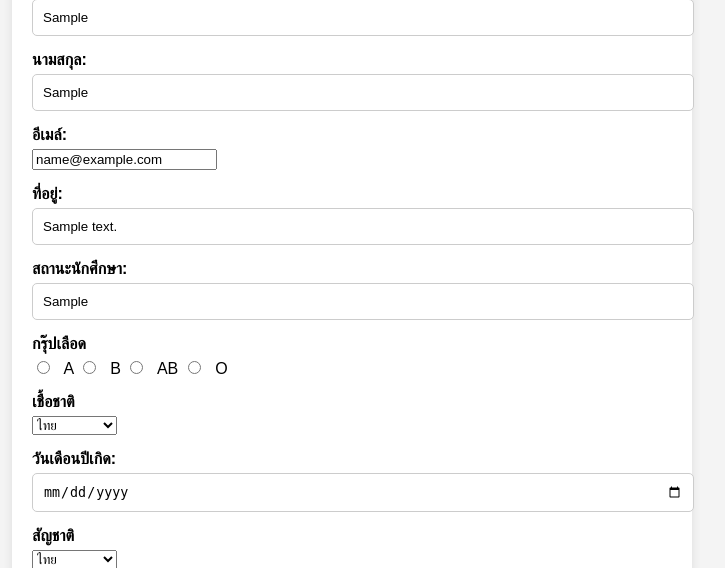
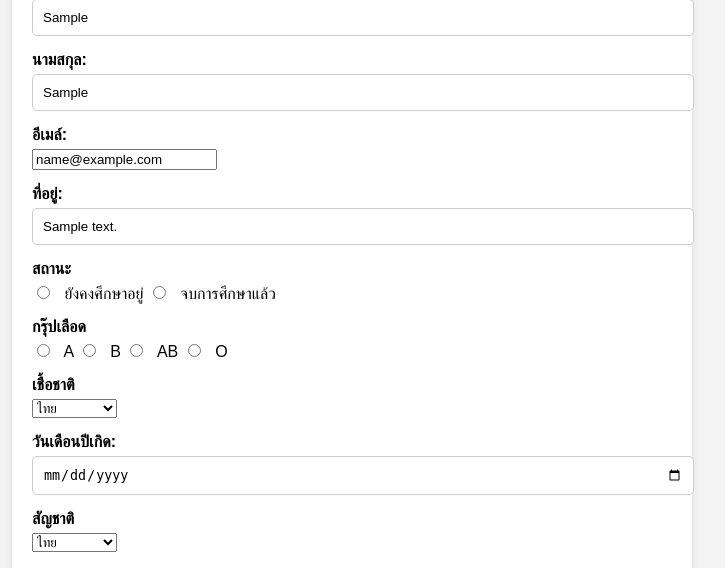
Before and after one commit to oomty43/pj, a PHP site: page /edit_student.php?s_id=1 in a window 1280 px wide. Shown: the part 719-1287 px from the top of the page, without its empty margins (288-1013 px from the left). Run offline with PHP 8.4, Linux system fonts and the light colour scheme; tables that the repository leaves empty or names only in its code hold one stand-in row (values such as "Sample post").

Commit message:
สถานะ นศ ฝั่ง admin

```diff
--- a/edit_student.php
+++ b/edit_student.php
@@ -237,8 +237,9 @@ $conn->close();
             </div>
 
             <div class="form-group">
-            <label for="s_stat">สถานะนักศึกษา:</label>
-            <input type="text" id="s_stat" name="s_stat" value="<?php echo $s_stat; ?>" required>
+                <label>สถานะ</label>
+                <input type="radio" name="s_stat" value="1" <?php echo $row['s_stat'] == 1 ? 'checked' : ''; ?>> ยังคงศึกษาอยู่
+                <input type="radio" name="s_stat" value="0" <?php echo $row['s_stat'] == 0 ? 'checked' : ''; ?>> จบการศึกษาแล้ว
             </div>
 
             <div class="form-group">
```
